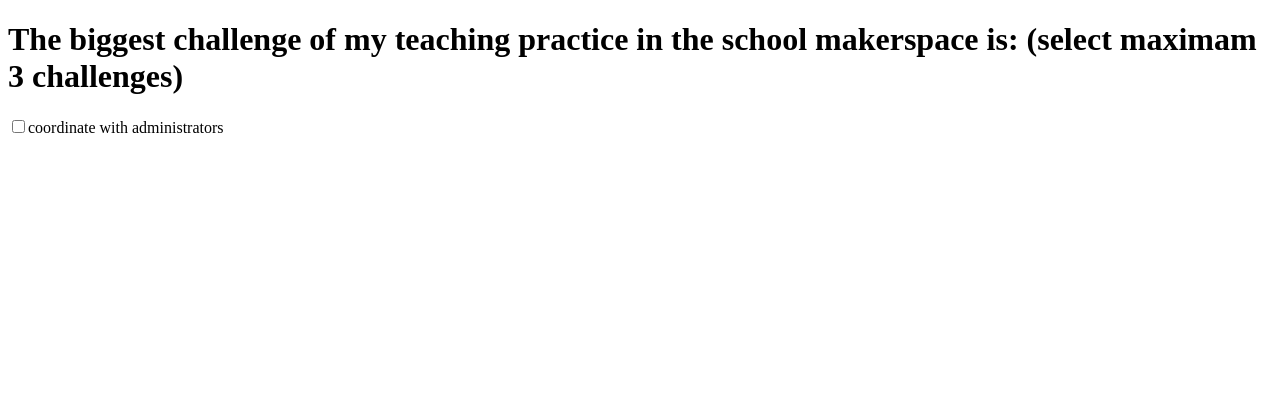
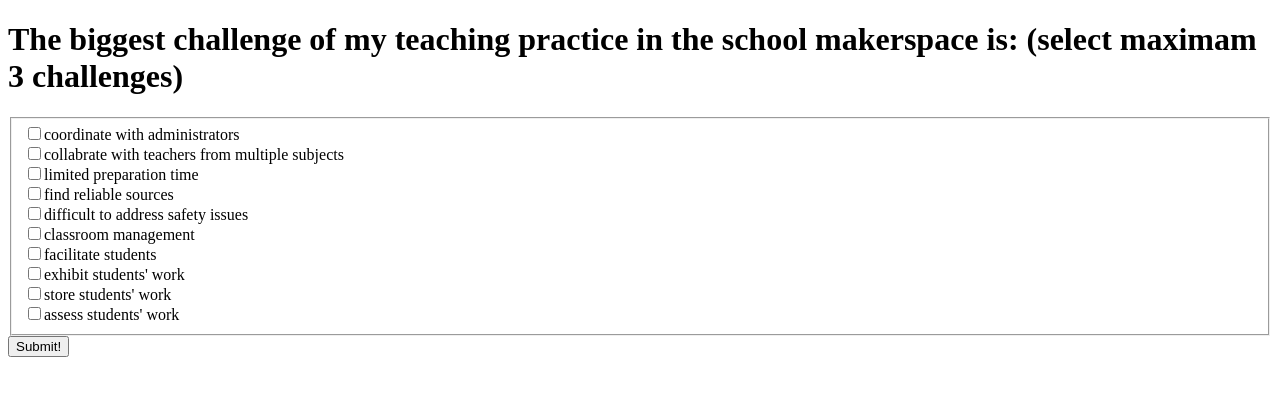
Before and after one commit to shichaowang1995/finalproject, a plain HTML site: page index.html in a window 1280 px wide. Drawn offline with Linux system fonts and the light colour scheme.

Commit message:
submitsurvey
the function to assess how many box are checked added

```diff
--- a/index.html
+++ b/index.html
@@ -1,5 +1,6 @@
 <!DOCTYPE html>
 <html lang="en">
+
 <head>
   <meta charset="UTF-8">
   <meta name="viewport" content="width=device-width, initial-scale=1.0">
@@ -8,11 +9,28 @@
   <link rel="stylesheet" href="style.css" type="text/css">
 
 </head>
+
 <body>
-<h1>The biggest challenge of my teaching practice in the school makerspace is: (select maximam 3 challenges)</h1>
-<input type="checkbox" name="challenge" value="">coordinate with administrators<br>
+  <h1>The biggest challenge of my teaching practice in the school makerspace is: (select maximam 3 challenges)</h1>
+  <form method="post" id="theForm" action="/post">
+    <fieldset>
+      <input type="checkbox" name="challenge" value="pre1">coordinate with administrators<br>
+      <input type="checkbox" name="challenge" value="pre2">collabrate with teachers from multiple subjects<br>
+      <input type="checkbox" name="challenge" value="pre3">limited preparation time<br>
+      <input type="checkbox" name="challenge" value="">find reliable sources<br>
+      <input type="checkbox" name="challenge" value="pre4">difficult to address safety issues<br>
+      <input type="checkbox" name="challenge" value="on1">classroom management<br>
+      <input type="checkbox" name="challenge" value="on2">facilitate students<br>
+      <input type="checkbox" name="challenge" value="after1">exhibit students' work<br>
+      <input type="checkbox" name="challenge" value="after2">store students' work<br>
+      <input type="checkbox" name="challenge" value="after3">assess students' work<br>
 
-<script type="text/javascript" src="main.js">
-</script>
+</fieldset>
+  </form>
+<button onclick="submitAnswer()">Submit!</button>
+
+  <script type="text/javascript" src="main.js">
+  </script>
 </body>
+
 </html>
--- a/main.js
+++ b/main.js
@@ -0,0 +1,22 @@
+  var that = this;
+
+function submitAnswer(){
+  var checkboxes = document.getElementsByName("challenge");
+  var form = document.getElementById('theForm')
+  var numberOfCheckedItems = 0;
+  for(var i = 0; i < checkboxes.length; i++){
+    if(checkboxes[i].checked)
+    numberOfCheckedItems++;
+  }
+  if(numberOfCheckedItems == 0){
+    alert("You must select at least 1 challenge");
+    return false;
+  }
+  if(numberOfCheckedItems > 3){
+    alert("You can't select more than 3 challenges");
+    return false;
+  } else {
+    form.submit();
+  }
+
+}
```
Also changed, not shown: post.html (added, +12 -0 lines).
